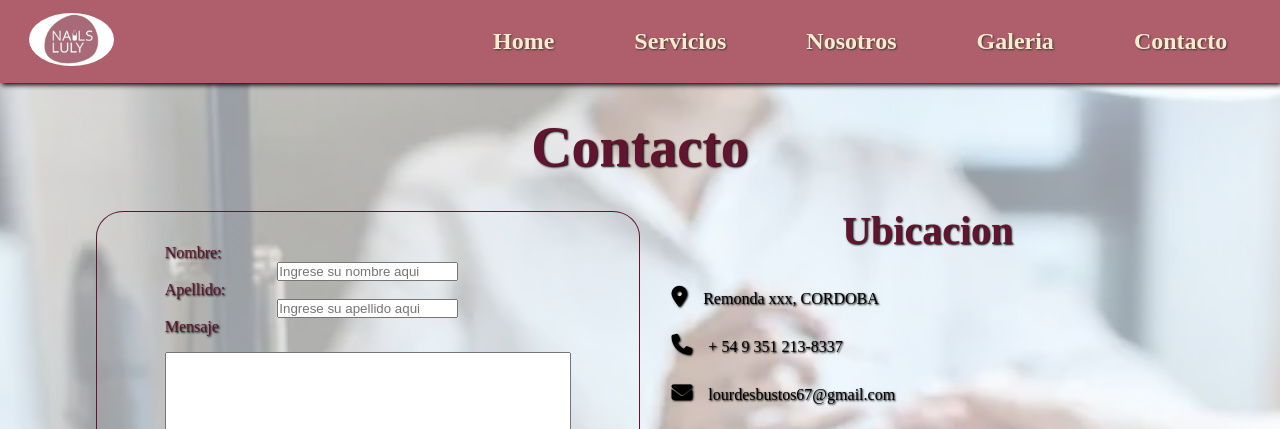
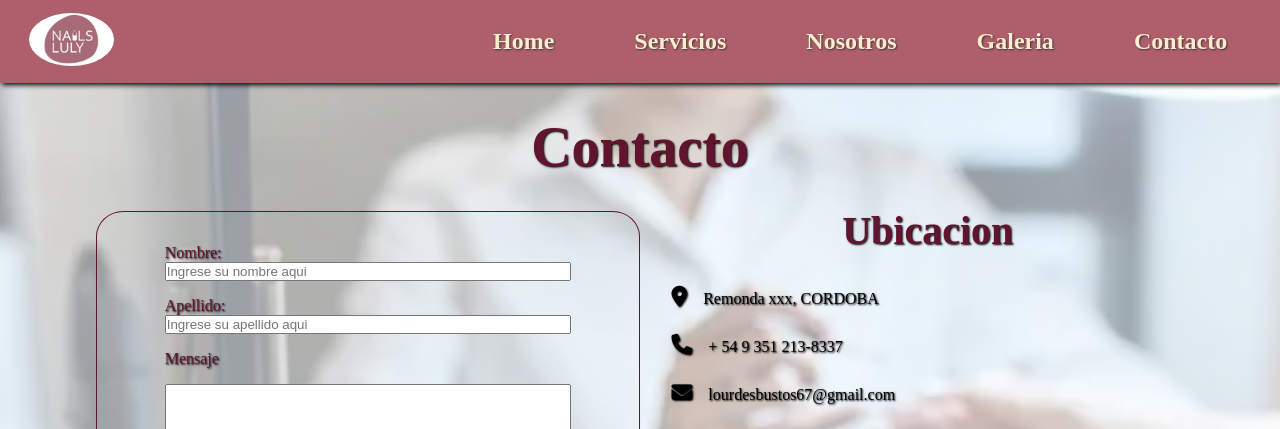
Before and after one commit to sole-arguello/PreEntrega3-ArguelloMariaSoledad, a website: page pages/contacto.html in a window 1280 px wide. Shown: the top 429 px of the page. Drawn offline with Linux system fonts and the light colour scheme.

Commit message:
corrijo error de tipeo en class partial contacto

```diff
--- a/scss/_contacto.scss
+++ b/scss/_contacto.scss
@@ -19,7 +19,7 @@
         &-label {
           width: 75%;
         }
-        &-imput {
+        &-input {
           width: 75%;
           margin-bottom: 1rem;
         }
```
Also changed, not shown: css/style.css.
